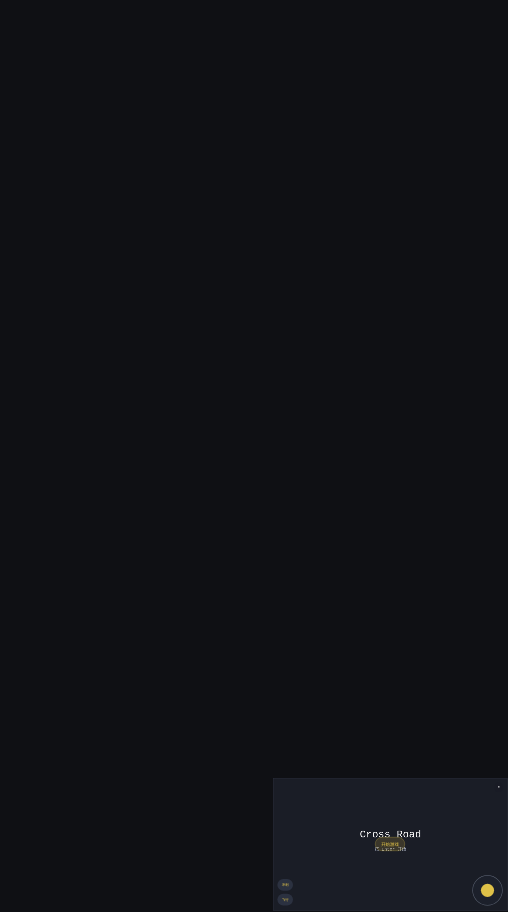
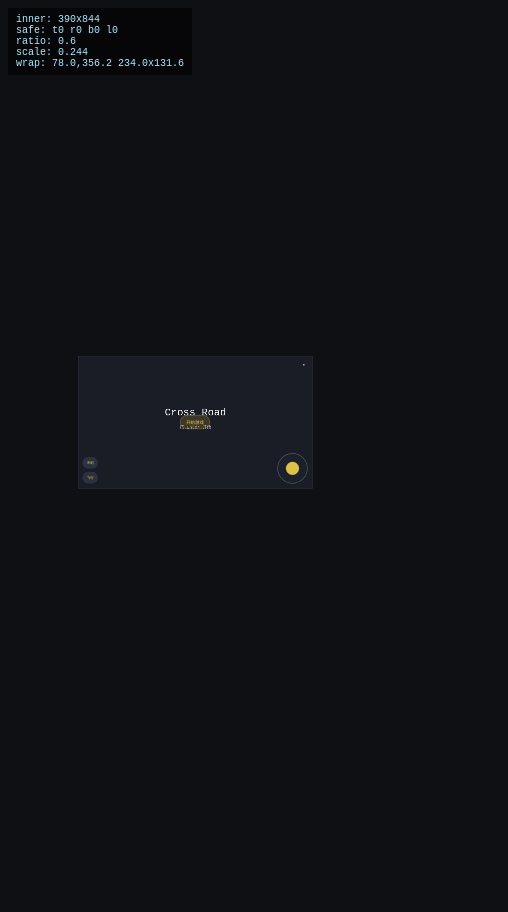
Before and after one commit to newfire123/road, a website: page index.html in a window 390 px wide. Shown: the whole page, 508 px wide, since content can reach past the window. After the commit the page ends 844 px from the top, so only its background shows below. Drawn offline with Linux system fonts and the light colour scheme.

Commit message:
fix: stabilize mobile centering

```diff
--- a/index.html
+++ b/index.html
@@ -929,7 +929,7 @@ var CrossRoad = (() => {
   debugOverlay.style.zIndex = "10";
   debugOverlay.style.whiteSpace = "pre";
   debugOverlay.style.pointerEvents = "none";
-  debugOverlay.style.display = "none";
+  debugOverlay.style.display = "block";
   document.body.appendChild(debugOverlay);
   var settings = loadSettings(localStorage);
   game.setSettings(settings);
@@ -1059,6 +1059,9 @@ var CrossRoad = (() => {
     const isPortrait = window.innerHeight >= window.innerWidth;
     const ratio = isPortrait ? 0.6 : 0.8;
     currentScale = computeTargetScale(availW, availH, BASE_WIDTH, BASE_HEIGHT, ratio);
+    if (!Number.isFinite(currentScale) || currentScale <= 0) {
+      currentScale = 1;
+    }
     if (gameWrap) {
       const scaledW = BASE_WIDTH * currentScale;
       const scaledH = BASE_HEIGHT * currentScale;
@@ -1067,16 +1070,12 @@ var CrossRoad = (() => {
       gameWrap.style.transform = `translate(${offsetX}px, ${offsetY}px) scale(${currentScale})`;
       gameWrap.style.transformOrigin = "top left";
     }
-    if (settings?.debugAudio) {
-      const rect = gameWrap?.getBoundingClientRect();
-      debugOverlay.style.display = "block";
-      debugOverlay.textContent = `inner: ${window.innerWidth}x${window.innerHeight}
+    const rect = gameWrap?.getBoundingClientRect();
+    debugOverlay.textContent = `inner: ${window.innerWidth}x${window.innerHeight}
 safe: t${top} r${right} b${bottom} l${left}
+ratio: ${ratio}
 scale: ${currentScale.toFixed(3)}
 wrap: ${rect ? `${rect.x.toFixed(1)},${rect.y.toFixed(1)} ${rect.width.toFixed(1)}x${rect.height.toFixed(1)}` : "n/a"}`;
-    } else {
-      debugOverlay.style.display = "none";
-    }
   }
   function applyOrientationClass() {
     if (!touchUi) return;
--- a/styles.css
+++ b/styles.css
@@ -22,8 +22,8 @@ body {
   width: 960px;
   height: 540px;
   position: absolute;
-  left: 50%;
-  top: 50%;
+  left: 0;
+  top: 0;
   transform-origin: top left;
 }
 
```
Also changed, not shown: src/main.js (+11 -11 lines), dist/bundle.js.
